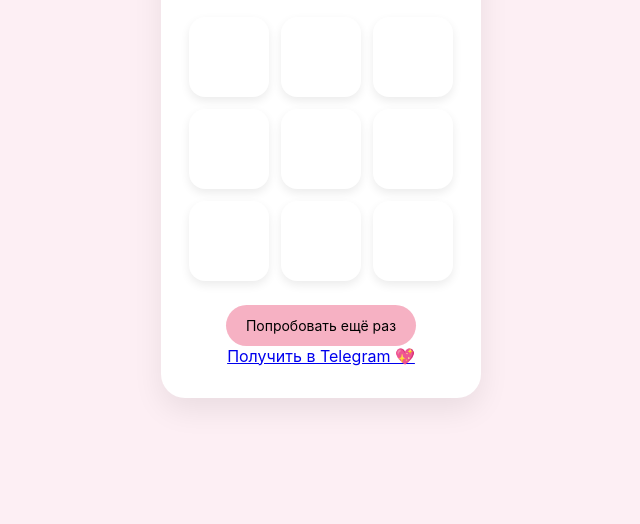
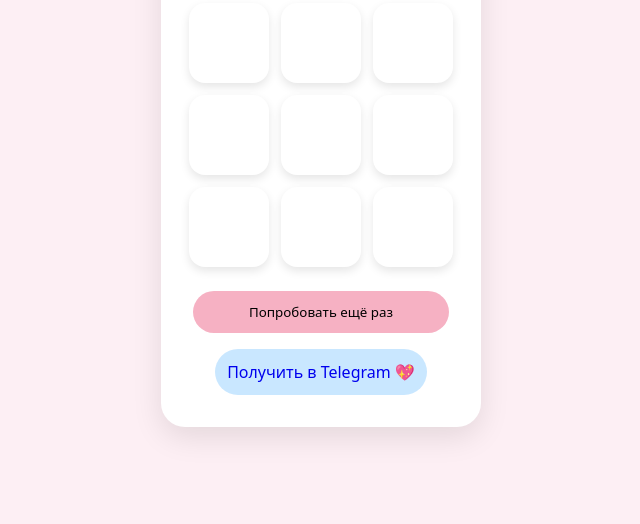
Before and after one commit to minty-vc/tictactoe, a website: page index.html in a window 1280 px wide. Shown: the part 276-800 px from the top of the page, without its empty margins (319-959 px from the left). Drawn offline with Linux system fonts and the light colour scheme.

Commit message:
Update style.css

```diff
--- a/style.css
+++ b/style.css
@@ -1,6 +1,6 @@
 * {
   box-sizing: border-box;
-  font-family: -apple-system, BlinkMacSystemFont, 'Segoe UI', sans-serif;
+  font-family: system-ui, -apple-system, sans-serif;
 }
 
 body {
@@ -16,25 +16,22 @@
 }
 
 .card {
-  background: #ffffff;
-  padding: 32px 36px;
+  background: white;
+  padding: 32px;
   border-radius: 24px;
   text-align: center;
-  box-shadow: 0 12px 30px rgba(0, 0, 0, 0.08);
   width: 320px;
+  box-shadow: 0 10px 30px rgba(0,0,0,0.1);
 }
 
 h1 {
   margin-top: 0;
-  margin-bottom: 8px;
 }
 
 #status {
   margin-bottom: 20px;
-  color: #555;
 }
 
-/* игровое поле */
 .board {
   display: grid;
   grid-template-columns: repeat(3, 80px);
@@ -49,32 +46,29 @@
   height: 80px;
   background: #fff;
   border-radius: 16px;
-  box-shadow: 0 4px 10px rgba(0, 0, 0, 0.08);
   font-size: 36px;
-  font-weight: bold;
   display: flex;
   align-items: center;
   justify-content: center;
   cursor: pointer;
-  user-select: none;
-  transition: transform 0.15s ease, background 0.15s ease;
-}
-
-.cell:hover {
-  transform: scale(1.05);
-  background: #fff5f8;
+  box-shadow: 0 4px 10px rgba(0,0,0,0.1);
 }
 
 button {
+  width: 100%;
   background: #f6b1c3;
   border: none;
   border-radius: 999px;
-  padding: 12px 20px;
-  font-size: 14px;
+  padding: 12px;
   cursor: pointer;
-  transition: background 0.2s ease;
 }
 
-button:hover {
-  background: #f29bb1;
+#tg-link {
+  display: none;
+  margin-top: 16px;
+  text-decoration: none;
+  background: #c9e7ff;
+  padding: 12px;
+  border-radius: 999px;
+  display: inline-block;
 }
```
